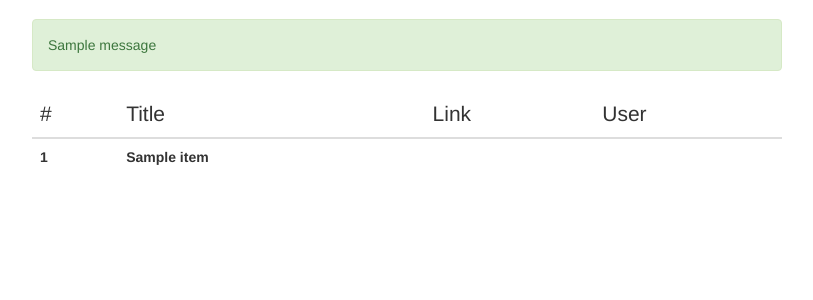
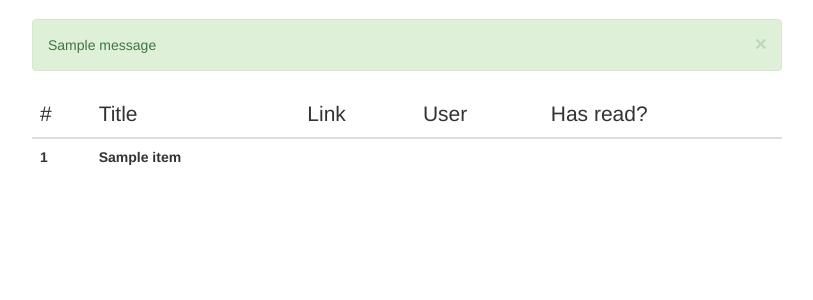
Before and after one commit to dmmeteo/trydjango18, a Django app: template templates/aggregator/home.html in a window 1280 px wide. Shown: the part 50-350 px from the top of the page, without its empty margins (233-1046 px from the left). Run offline with Django 3.2, Linux system fonts and the light colour scheme; the template is opened without the code that fills it: most values are stand-ins (such as "Sample title", 1, 10 or a date in 2020); one stand-in notice (Sample message) is shown; lists and menus that the app fills with data are empty; parts of the project's set-up code (start-up, migrations or seed data) failed here and were passed over; some libraries are stand-ins or nearby versions.

Commit message:
Changed aggregator's home template

```diff
--- a/templates/aggregator/home.html
+++ b/templates/aggregator/home.html
@@ -5,7 +5,10 @@
         <div class="col-md-8 col-md-offset-2">
             {% if messages %}
                 {% for message in messages %}
-                    <div class="alert alert-success">{{ message }}</div>
+                    <div class="alert alert-success alert-dismissible" role="alert">
+                    <button type="button" class="close" data-dismiss="alert" aria-label="Close"><span aria-hidden="true">&times;</span></button>
+                    {{ message }}
+                    </div>
                 {% endfor %}
             {% endif %}
             {% if response %}
@@ -15,6 +18,7 @@
                     <th class="lead">Title</th>
                     <th class="lead">Link</th>
                     <th class="lead">User</th>
+                    <th class="lead">Has read?</th>
                     </thead>
                     {% for foo in response %}
                         <tbody>
```
